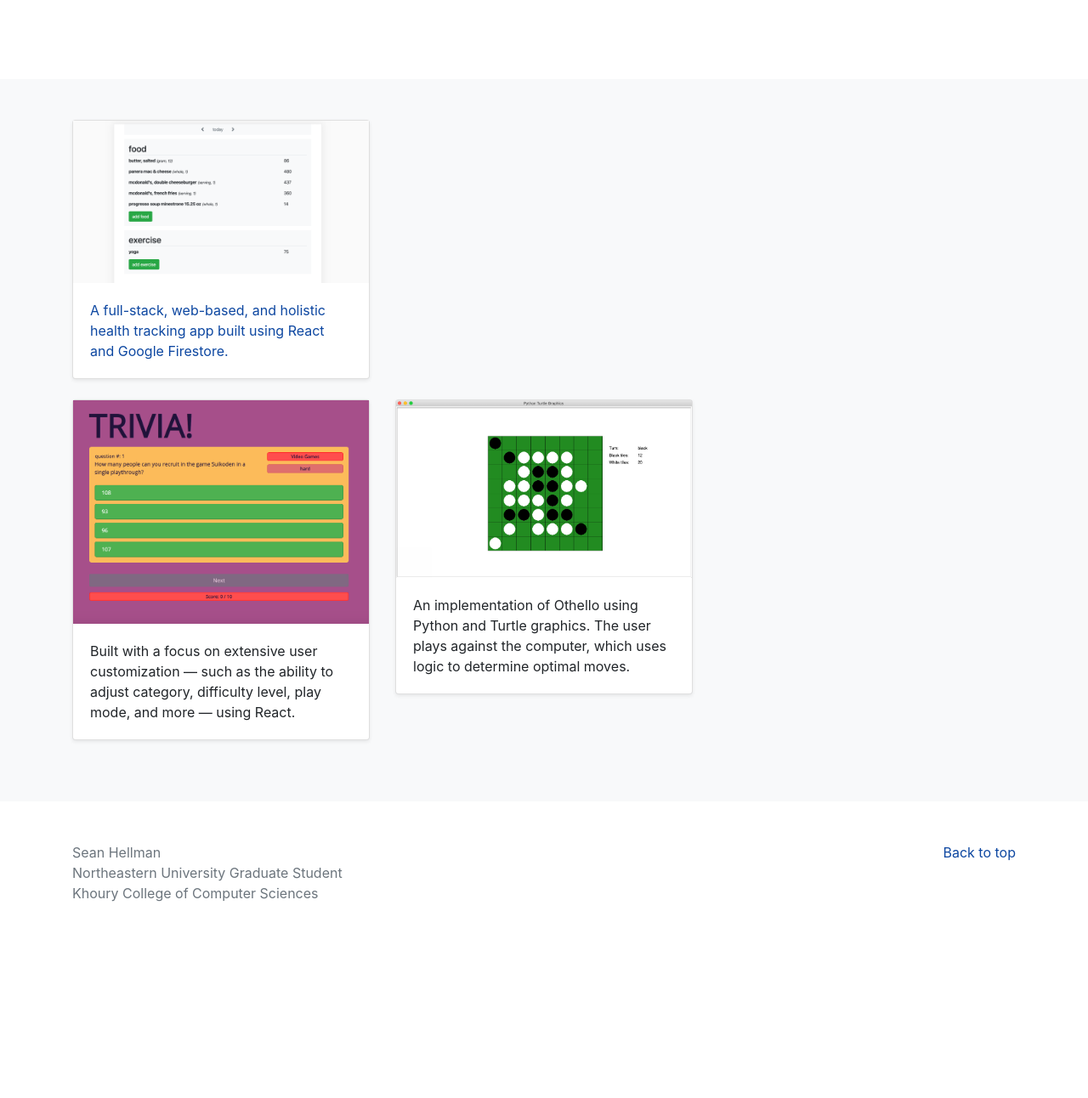
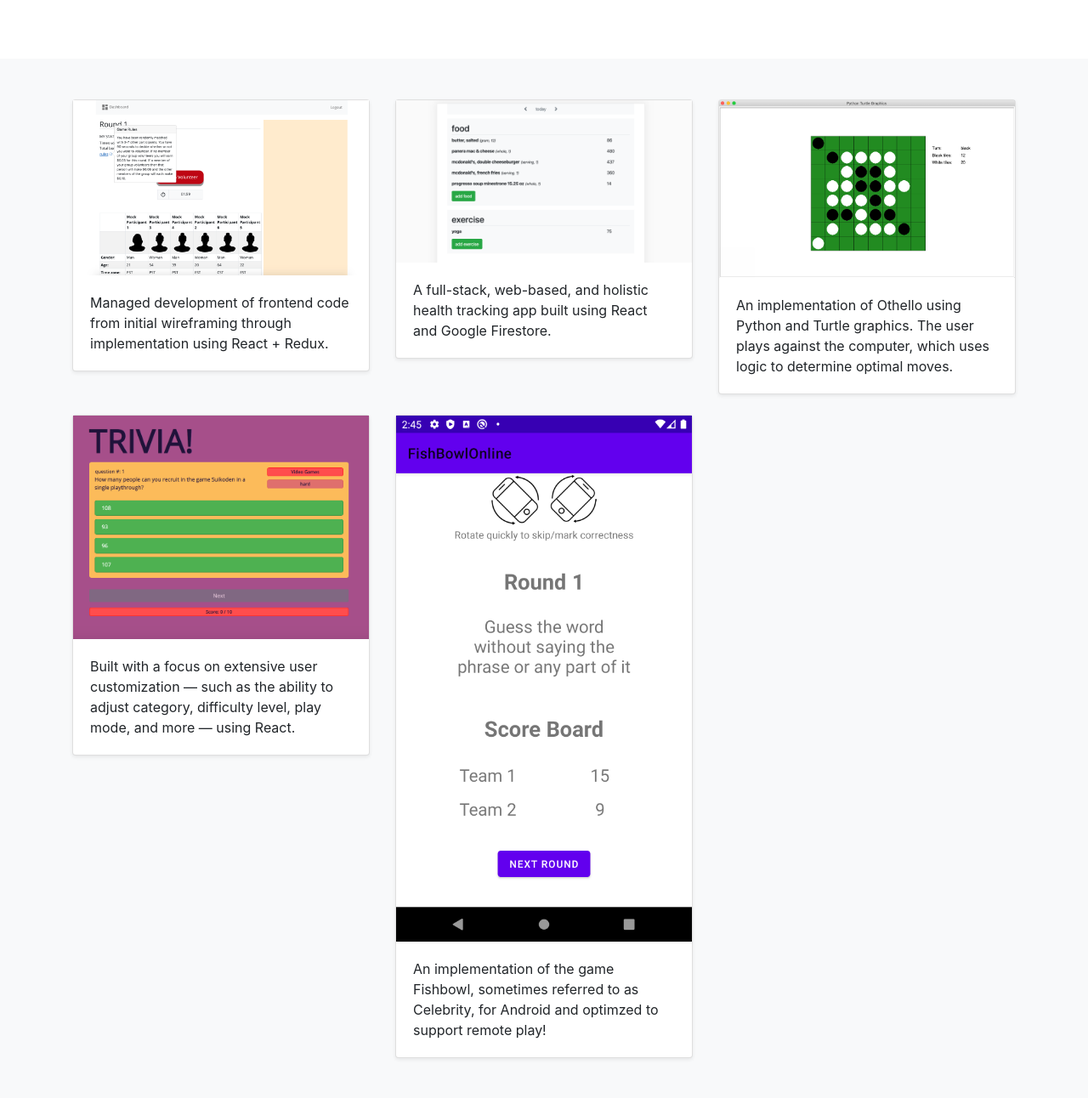
Before and after one commit to seanhellman/seanhellman.github.io, a plain HTML site: page index.html in a window 1280 px wide. Shown: the part 368-1660 px from the top of the page at 85% size. Before the commit the page ends 1483 px from the top, so only its background shows below. Drawn offline with nearby package versions, Linux system fonts and the light colour scheme.

Commit message:
add allyship and rearranged order of projects, linked all to github

```diff
--- a/index.html
+++ b/index.html
@@ -122,7 +122,7 @@
             <a href="sean_hellman_resume.pdf" class="btn btn-secondary my-2"
               >Resume</a
             >
-          </p> -->
+          </p>
         </div>
       </section>
 
@@ -130,9 +130,29 @@
       <div class="album py-5 bg-light">
         <div class="container">
           <div class="row">
+
             <!-- project 1 -->
-            <a href="https://github.com/seanhellman/projects/tree/master/health%20app">
             <div class="col-md-4">
+              <a class="plain" href="https://github.com/seanhellman/projects/tree/master/allyship-network-frontend">
+                <div class="card mb-4 shadow-sm">
+                  <img
+                    src="/images/allyship-network-app.png"
+                    class="img-fluid"
+                    alt="Allyship Network App"
+                  />
+                  <div class="card-body">
+                    <p class="card-text">
+                      Managed development of frontend code from initial
+                      wireframing through implementation using React + Redux.
+                    </p>
+                  </div>
+                </div>
+              </a>
+            </div>
+
+            <!-- project 2 -->
+            <div class="col-md-4">
+              <a class="plain" href="https://github.com/seanhellman/projects/tree/master/health%20app">
                 <div class="card mb-4 shadow-sm">
                   <img
                     src="/images/healthapp.png"
@@ -146,29 +166,11 @@
                     </p>
                   </div>
                 </div>
-              </div>
               </a>
-
-            <!-- project 2 -->
-            <div class="col-md-4">
-              <div class="card mb-4 shadow-sm">
-                <img
-                  src="/images/trivia.png"
-                  class="img-fluid"
-                  alt="Trivia App"
-                />
-                <div class="card-body">
-                  <p class="card-text">
-                    Built with a focus on extensive user customization — such as
-                    the ability to adjust category, difficulty level, play mode,
-                    and more — using React.
-                  </p>
-                </div>
-              </div>
             </div>
 
-            <!-- project 3 -->
             <div class="col-md-4">
+              <a class="plain" href="https://github.com/seanhellman/projects/tree/master/othello">
                 <div class="card mb-4 shadow-sm">
                   <img
                     src="/images/othello.png"
@@ -183,9 +185,51 @@
                     </p>
                   </div>
                 </div>
+              </a>
+            </div>
+
+            <!-- project 3 -->
+            <div class="col-md-4">
+              <a class="plain" href="https://github.com/seanhellman/projects/tree/master/trivia">
+                <div class="card mb-4 shadow-sm">
+                  <img
+                    src="/images/trivia.png"
+                    class="img-fluid max-height-350"
+                    alt="Trivia App"
+                  />
+                  <div class="card-body">
+                    <p class="card-text">
+                      Built with a focus on extensive user customization — such as
+                      the ability to adjust category, difficulty level, play mode,
+                      and more — using React.
+                    </p>
+                  </div>
+                </div>
+              </a>
+            </div>
+
+            <!-- project 3 -->
+            <div class="col-md-4">
+              <a class="plain" href="https://github.com/seanhellman/projects/tree/master/FishBowlOnline">
+                <div class="card mb-4 shadow-sm">
+                  <img
+                    src="/images/after_round.png"
+                    class="img-fluid"
+                    alt="Othello"
+                  />
+                  <div class="card-body">
+                    <p class="card-text">
+                      An implementation of the game Fishbowl, sometimes referred
+                      to as Celebrity, for Android and optimzed to support
+                      remote play!
+                    </p>
+                  </div>
+                </div>
+              </a>
             </div>
 
             <!-- project 4 -->
+
 
           </div>
         </div>
--- a/styles.css
+++ b/styles.css
@@ -1,9 +1,14 @@
 a {
-  color: #0d47a1
+  color: #0d47a1;
 }
 
 a:hover {
   color: #002171;
+}
+
+a.plain, a.plain:hover {
+  color: inherit;
+  text-decoration: none;
 }
 
 .btn {
@@ -52,6 +57,10 @@ a:hover {
   max-width: 40rem;
 }
 
+.max-height-350 {
+  max-height: 350px;
+}
+
 footer {
   padding-top: 3rem;
   padding-bottom: 3rem;
```
Also changed, not shown: images/after_round.png (added), images/allyship-network-app.png (added). Lines whose indentation alone changed are shown as unchanged.
